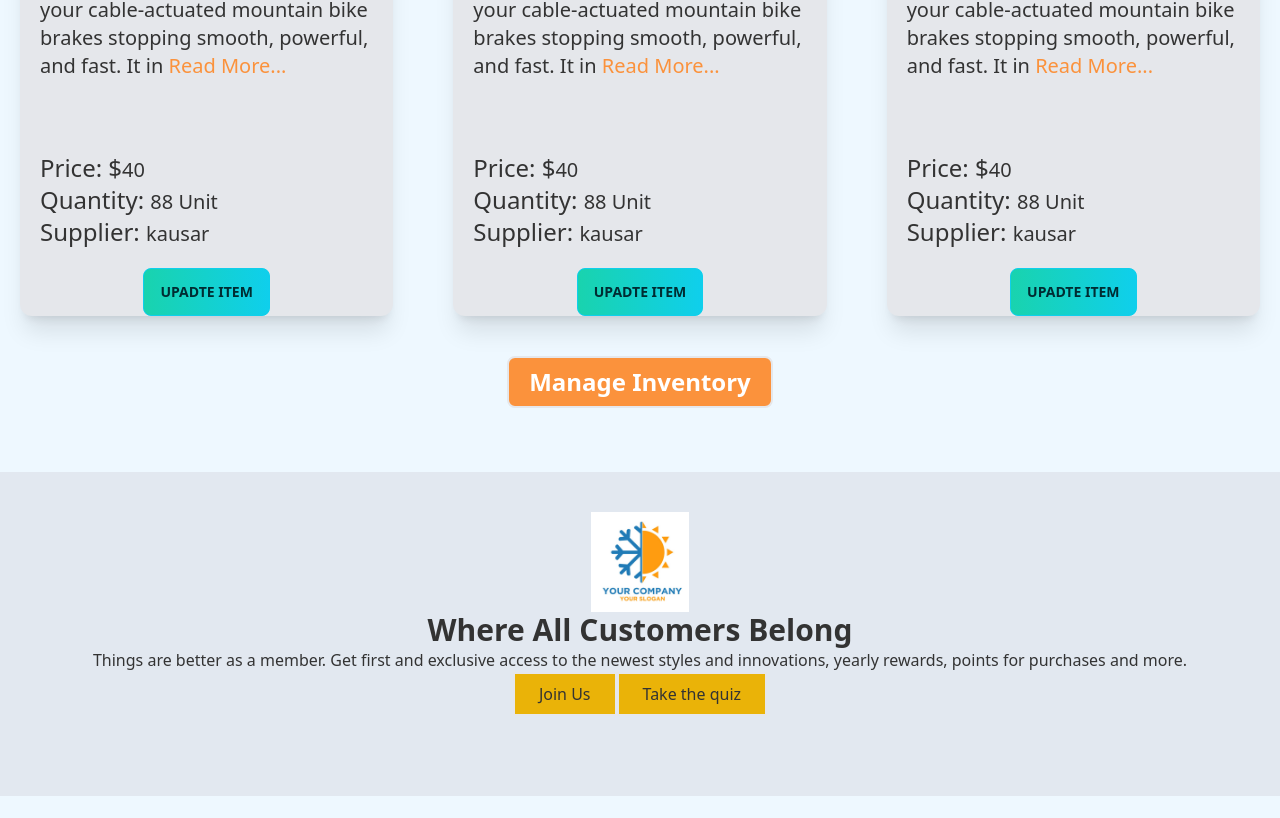
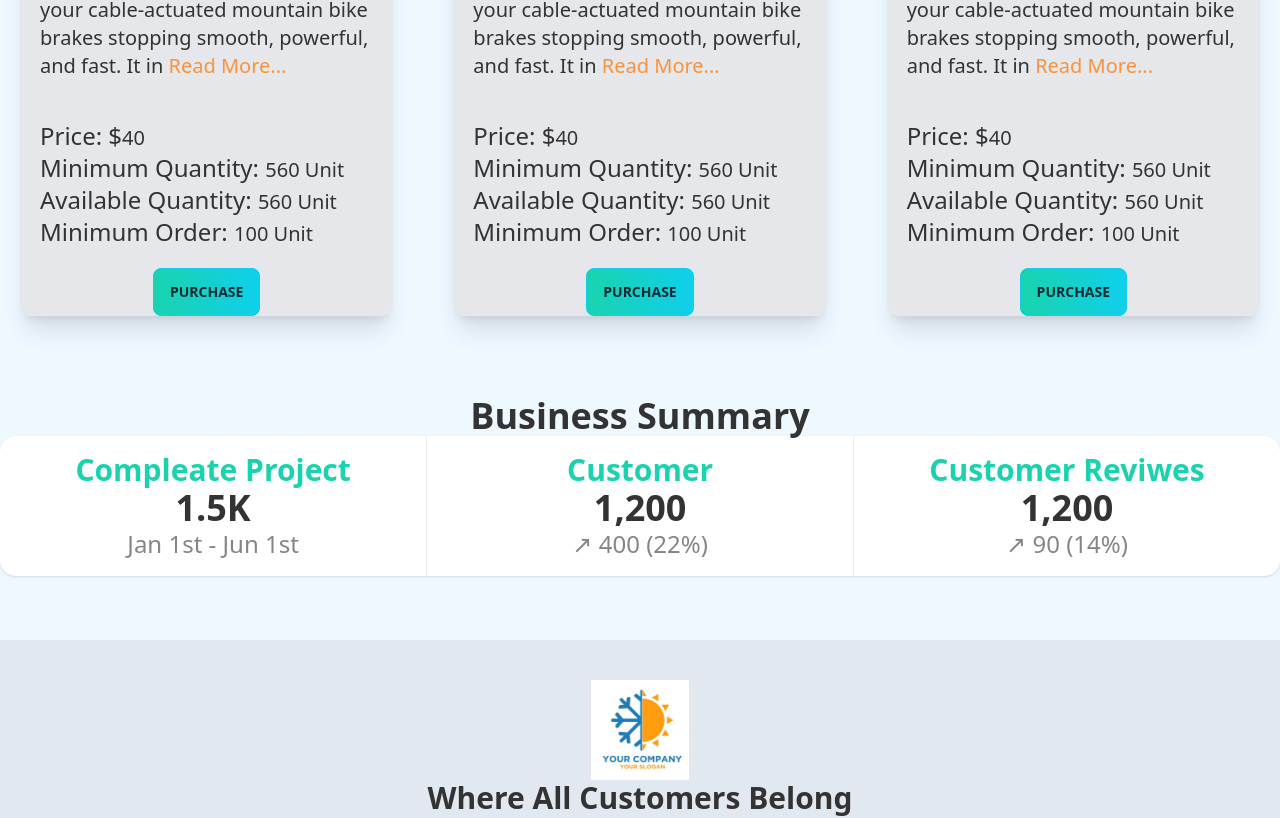
Before and after one commit to kausarahamed/assignment-12-clint, a React (Create React App) app: page / in a window 1280 px wide. Shown: the part 1948-2766 px from the top of the page. Built offline with nearby package versions, Linux system fonts and the light colour scheme; no server answers.

Commit message:
summary buniess

```diff
--- a/public/Service.json
+++ b/public/Service.json
@@ -4,7 +4,8 @@
     "name": "Diamondback Hook",
     "description": "If you could only have one bike - just one - the Diamondback Hook hardtail mountain bike would be the perfect choice. For starters, it is capable of, well, just about anything you have the nerve for. That includes quick rips on your local trails, all-day sufferfests that have you pedaling away into terra incognita, and everything in between.",
     "price": 875,
-    "quantity": 4,
+    "quantity": 1000,
+    "minimum": 100,
     "supplier": "Jhon rafi",
     "image": "https://i.ibb.co/JQZS1Gj/cycle2.webp"
   },
@@ -13,7 +14,8 @@
     "name": "Aventon Sinch Foldable E-Bike",
     "description": "Your Sinch compact electric bike will fit in your closet and under your desk, meaning it's almost infinitely portable! Making this electric bike foldable means that it'll even fit in the trunk of your car or easily into your RV so you can take it anywhere with you. With 4 fat tires and a front suspension fork this ebike is ready to both cruise the pavements and conquer the trails!",
     "price": 1690,
-    "quantity": 56,
+    "quantity": 560,
+    "minimum": 100,
     "supplier": "Mike jhanker",
     "image": "https://i.ibb.co/wYsLKzz/cycle3.webp"
   },
@@ -22,7 +24,8 @@
     "name": "Diamondback Haanjo 1 Gravel Road Bike",
     "description": "The Diamondback Haanjo 1 is a bike that defies definitions and exceeds expectations. Part road bike, part mountain bike, it is designed to let you choose how and where you want to ride, whether that is commuting or gravel road adventures. You wll find the geometry is a little more relaxed than a traditional road bike, putting you in a more comfortable position for long rides and rough roads. No front derailleur on the 1*9-speed Shimano drivetrain keeps shifting simple and reliable. Wide 700*38c tires give you the confidence to keep going when things get a little rough. With mounts for fenders and racks on the frame and the steel fork, you can stay dry and bring your gear along on your next ride.",
     "price": 780,
-    "quantity": 1,
+    "quantity": 560,
+    "minimum": 100,
     "supplier": "Mark Mir",
     "image": "https://i.ibb.co/ft7hg3M/cycle4.webp"
   },
@@ -31,7 +34,8 @@
     "name": "Giant UltraSlick MTB Brake Cable Kit",
     "description": "Giant's UltraSlick MTB Brake Cable Kit has the parts needed to get your cable-actuated mountain bike brakes stopping smooth, powerful, and fast. It includes two Teflon-coated stainless steel brake cables, 1.8 meters of pre-lubricated, Kevlar-reinforced compressionless housing, and all required cable ends and ferrules.",
     "price": 40,
-    "quantity": 88,
+    "quantity": 560,
+    "minimum": 100,
     "supplier": "kausar",
     "image": "https://i.ibb.co/pzHCNJ6/cable1.jpg"
   },
@@ -40,7 +44,8 @@
     "name": "Giant UltraSlick MTB Brake Cable Kit",
     "description": "Giant's UltraSlick MTB Brake Cable Kit has the parts needed to get your cable-actuated mountain bike brakes stopping smooth, powerful, and fast. It includes two Teflon-coated stainless steel brake cables, 1.8 meters of pre-lubricated, Kevlar-reinforced compressionless housing, and all required cable ends and ferrules.",
     "price": 40,
-    "quantity": 88,
+    "quantity": 560,
+    "minimum": 100,
     "supplier": "kausar",
     "image": "https://i.ibb.co/pzHCNJ6/cable1.jpg"
   },
@@ -49,7 +54,8 @@
     "name": "Giant UltraSlick MTB Brake Cable Kit",
     "description": "Giant's UltraSlick MTB Brake Cable Kit has the parts needed to get your cable-actuated mountain bike brakes stopping smooth, powerful, and fast. It includes two Teflon-coated stainless steel brake cables, 1.8 meters of pre-lubricated, Kevlar-reinforced compressionless housing, and all required cable ends and ferrules.",
     "price": 40,
-    "quantity": 88,
+    "quantity": 560,
+    "minimum": 100,
     "supplier": "kausar",
     "image": "https://i.ibb.co/pzHCNJ6/cable1.jpg"
   }
--- a/src/components/Auth/RequierAuth/RequierAuth.js
+++ b/src/components/Auth/RequierAuth/RequierAuth.js
@@ -1,13 +1,14 @@
 import React from "react";
 import { useAuthState } from "react-firebase-hooks/auth";
 import { Navigate, useLocation } from "react-router-dom";
-import auth from "../../firebase.init";
+import auth from "../../../firebase.init";
+import Loading from "../../Shared/Loading";
 
 const RequierAuth = ({ children }) => {
   const [user, loading] = useAuthState(auth);
   const location = useLocation();
   if (loading) {
-    return <p>Loading.....</p>;
+    return <Loading></Loading>;
   }
   if (user) {
     return children;
--- a/src/components/Footer/Footer.js
+++ b/src/components/Footer/Footer.js
@@ -17,7 +17,7 @@ const Footer = () => {
           <div className="col">
             <img src={logo} alt="" className="logo" />
             <p>
-              This is our very much popular cycle warehouse.You trust our
+              This is our very much popular AirCooler company.You trust our
               motive.
             </p>
           </div>
--- a/src/components/Home/Home.js
+++ b/src/components/Home/Home.js
@@ -2,12 +2,14 @@ import React from "react";
 import Banner from "./Banner";
 import Inventory from "./Inventory";
 import JoinUs from "./JoinUs";
+import Stat from "./Stat";
 
 const Home = () => {
   return (
     <div>
       <Banner></Banner>
       <Inventory></Inventory>
+      <Stat></Stat>
       <JoinUs></JoinUs>
     </div>
   );
--- a/src/components/Home/Inventory.js
+++ b/src/components/Home/Inventory.js
@@ -1,14 +1,12 @@
 import React, { useEffect, useState } from "react";
-import { useNavigate } from "react-router-dom";
 import Product from "./Product";
 
 const Inventory = () => {
-  const navigate = useNavigate();
-  const [cycles, setCycle] = useState([]);
+  const [airs, setAirs] = useState([]);
   useEffect(() => {
     fetch("Service.json")
       .then((response) => response.json())
-      .then((data) => setCycle(data));
+      .then((data) => setAirs(data));
   }, []);
   return (
     <div>
@@ -16,17 +14,9 @@ const Inventory = () => {
         Our Parts
       </h1>
       <div className="pt-10 grid md:grid-cols-3 gap-5 py10 ">
-        {cycles.slice(0, 6).map((cycle) => (
-          <Product key={cycle._id} product={cycle} />
+        {airs.slice(0, 6).map((air) => (
+          <Product key={air._id} product={air} />
         ))}
-      </div>
-      <div className="flex justify-center">
-        <button
-          onClick={() => navigate("/inventoris")}
-          className="border-2 bg-orange-400 py-2 px-5 text-2xl rounded-lg text-white font-bold"
-        >
-          Manage Inventory
-        </button>
       </div>
     </div>
   );
--- a/src/components/Home/Product.js
+++ b/src/components/Home/Product.js
@@ -1,10 +1,8 @@
 import React from "react";
-import { useNavigate } from "react-router-dom";
-import Button from "../Shared/Button";
+import { Link } from "react-router-dom";
 
 const Product = ({ product }) => {
-  const navigate = useNavigate();
-  const { _id, name, price, image, description, quantity, supplier } = product;
+  const { _id, name, price, image, description, quantity, minimum } = product;
   return (
     <div>
       <div className="mx-5 mb-10 bg-gray-200 rounded-xl  relative shadow-xl h-[700px]">
@@ -26,17 +24,24 @@ const Product = ({ product }) => {
             {price}
           </div>
           <div className="text-xl font-sans px-5 ">
-            <span className="text-2xl">Quantity: </span>
+            <span className="text-2xl">Minimum Quantity: </span>
             {quantity} Unit
           </div>
           <div className="text-xl font-sans px-5 ">
-            <span className="text-2xl">Supplier: </span>
-            {supplier}
+            <span className="text-2xl">Available Quantity: </span>
+            {quantity} Unit
+          </div>
+          <div className="text-xl font-sans px-5 ">
+            <span className="text-2xl">Minimum Order: </span>
+            {minimum} Unit
           </div>
           <div className=" mt-5 flex justify-center">
-            <Button onClick={() => navigate(`update/${_id}`)}>
-              Upadte Item
-            </Button>
+            <Link
+              className="btn btn-primary bg-gradient-to-r from-secondary to-primary"
+              to={`purchase/${_id}`}
+            >
+              Purchase
+            </Link>
           </div>
         </div>
       </div>
--- /dev/null
+++ b/src/components/Home/Stat.js
@@ -0,0 +1,36 @@
+import React from "react";
+
+const Stat = () => {
+  return (
+    <div>
+      <p className="text-center font-bold text-4xl mt-10">Business Summary</p>
+      <div class="stats stats-vertical lg:stats-horizontal shadow   justify-center lg:flex">
+        <div class="stat hover:bg-orange-200 text-center">
+          <div class="stat-title text-3xl text-secondary font-bold">
+            Compleate Project
+          </div>
+          <div class="stat-value">1.5K</div>
+          <div class="stat-desc text-2xl">Jan 1st - Jun 1st</div>
+        </div>
+
+        <div class="stat hover:bg-orange-200 text-center">
+          <div class="stat-title text-3xl text-secondary font-bold">
+            Customer
+          </div>
+          <div class="stat-value">1,200</div>
+          <div class="stat-desc text-2xl">↗︎ 400 (22%)</div>
+        </div>
+
+        <div class="stat hover:bg-orange-200  text-center">
+          <div class="stat-title text-3xl text-secondary font-bold">
+            Customer Reviwes
+          </div>
+          <div class="stat-value">1,200</div>
+          <div class="stat-desc text-2xl">↗︎ 90 (14%)</div>
+        </div>
+      </div>
+    </div>
+  );
+};
+
+export default Stat;
--- /dev/null
+++ b/src/components/Purchase.js
@@ -0,0 +1,134 @@
+import React, { useEffect, useState } from "react";
+import { useAuthState } from "react-firebase-hooks/auth";
+import auth from "../firebase.init";
+
+const Purchase = ({ product }) => {
+  const [user] = useAuthState(auth);
+  // const [oneProduct, setOneProduct] = useState([]);
+  // useEffect(() => {
+  //   fetch(`http://localhost:5000/product/${_id}`)
+  //     .then((response) => response.json())
+  //     .then((data) => setOneProduct(data));
+  // }, []);
+  // const { _id, name, price, image, description, quantity, minimum } = product;
+  return (
+    <div class="hero min-h-screen bg-base-200">
+      <div class="hero-content flex-col lg:flex-row-reverse">
+        <div class="text-center lg:text-left">
+          <h1 class="text-5xl font-bold">PRODUCT INFO</h1>
+          <div className="mx-5 mb-10 bg-gray-200 rounded-xl  relative shadow-xl h-[700px]">
+            <p class="py-6">
+              Provident cupiditate voluptatem et in. Quaerat fugiat ut assumenda
+              excepturi exercitationem quasi. In deleniti eaque aut repudiandae
+              et a id nisi.
+            </p>
+            {/* <img
+              className="rounded-t-xl w-full mt-3 h-[200px]"
+              src={image}
+              alt=""
+            />
+            <h3 className="text-4xl font-serif italic text-center text-blue-500 font-bold pt-1">
+              {name}
+            </h3>
+            <div className="text-xl font-sans px-5 ">
+              {description.slice(0, 150)}{" "}
+              <span className="text-orange-400">Read More...</span>
+            </div>
+            <div className="absolute bottom-0 w-full">
+              <div className="text-xl font-sans px-5 ">
+                <span className="text-2xl">Price: $</span>
+                {price}
+              </div>
+              <div className="text-xl font-sans px-5 ">
+                <span className="text-2xl">Minimum Quantity: </span>
+                {quantity} Unit
+              </div>
+              <div className="text-xl font-sans px-5 ">
+                <span className="text-2xl">Available Quantity: </span>
+                {quantity} Unit
+              </div>
+              <div className="text-xl font-sans px-5 ">
+                <span className="text-2xl">Minimum Order: </span>
+                {minimum} Unit
+              </div> */}
+            {/* <div className=" mt-5 flex justify-center">
+                <Link
+                  className="btn btn-primary bg-gradient-to-r from-secondary to-primary"
+                  to={`purchase/${_id}`}
+                >
+                  Purchase
+                </Link>
+              </div> */}
+            {/* </div> */}
+          </div>
+        </div>
+        <div class="card flex-shrink-0 w-full max-w-sm shadow-2xl bg-base-100">
+          <div class="card-body">
+            <div class="form-control">
+              <label class="label">
+                <span class="label-text">Name</span>
+              </label>
+              <input
+                type="text"
+                placeholder="Name"
+                class="input input-bordered"
+                value={user?.displayName}
+                disabled
+              />
+            </div>
+            <div class="form-control">
+              <label class="label">
+                <span class="label-text">Email</span>
+              </label>
+              <input
+                type="text"
+                placeholder="E-mail"
+                class="input input-bordered"
+                value={user?.email}
+                disabled
+              />
+            </div>
+            <div class="form-control">
+              <label class="label">
+                <span class="label-text">Phone</span>
+              </label>
+              <input
+                type="number"
+                placeholder="Phone"
+                class="input input-bordered"
+              />
+            </div>
+            <div class="form-control">
+              <label class="label">
+                <span class="label-text">Address</span>
+              </label>
+              <input
+                type="text"
+                placeholder="Address"
+                class="input input-bordered"
+              />
+            </div>
+            <div class="form-control">
+              <label class="label">
+                <span class="label-text">Quantity</span>
+              </label>
+              <input
+                type="number"
+                placeholder="Quantity"
+                class="input input-bordered"
+              />
+            </div>
+
+            <div class="form-control mt-6">
+              <button class="btn btn-primary bg-gradient-to-r from-secondary to-primary">
+                Purchase
+              </button>
+            </div>
+          </div>
+        </div>
+      </div>
+    </div>
+  );
+};
+
+export default Purchase;
```
Also changed, not shown: src/App.js (+10 -0 lines).
